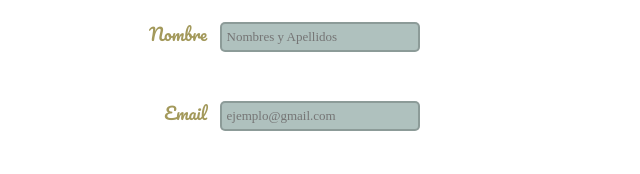
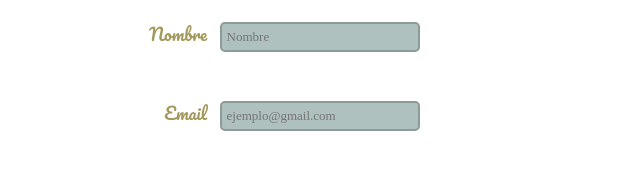
Before and after one commit to 1VEAO/primerapagfront, a plain HTML site: page index.html in a window 1280 px wide. Shown: the part 1784-1958 px from the top of the page, 358-998 px from the left. Drawn offline with nearby package versions, Linux system fonts and the light colour scheme; a web font is replaced by a local one.

Commit message:
input text nombre 'placeholder'

```diff
--- a/index.html
+++ b/index.html
@@ -99,7 +99,7 @@
       <form action="" method="get" class="formulario">
         <label for="nombre">
           <span>nombre</span>
-          <input type="text" name="" id="nombre" placeholder="Nombres y Apellidos">
+          <input type="text" name="" id="nombre" placeholder="Nombre">
         </label>
         <label for="email">
           <span>email</span>
```
